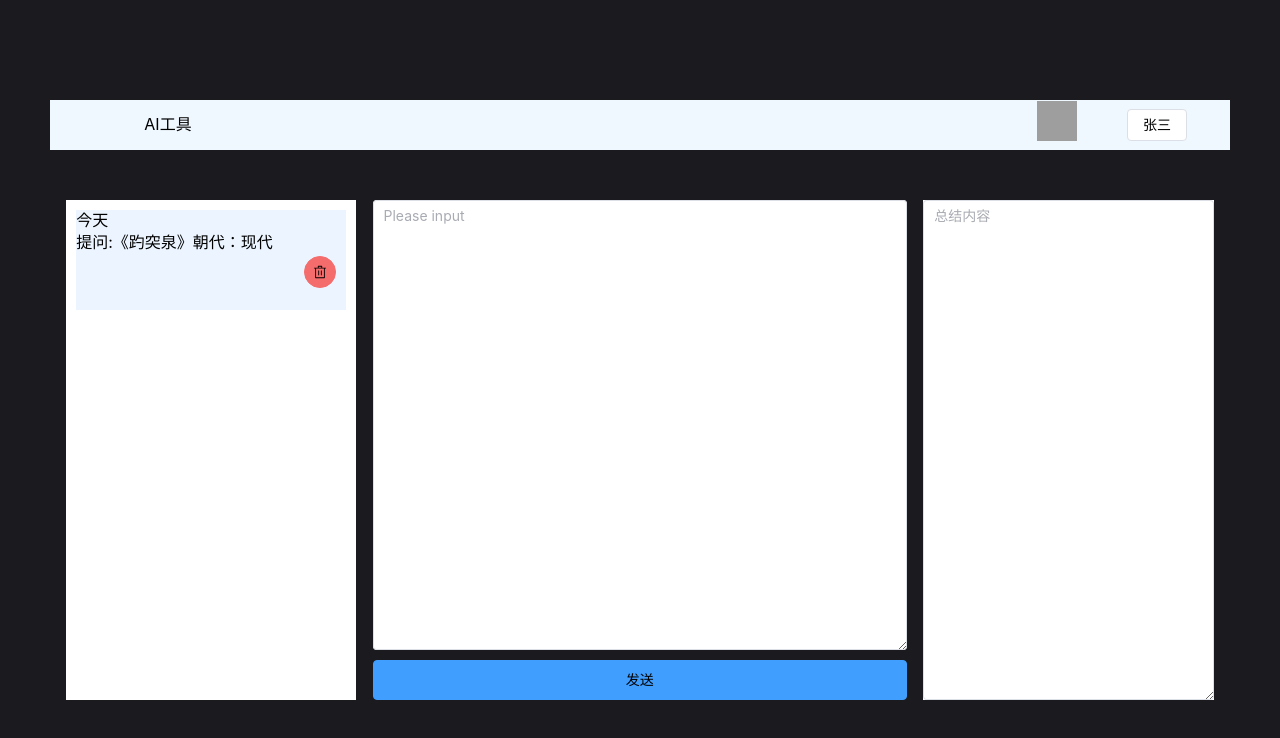
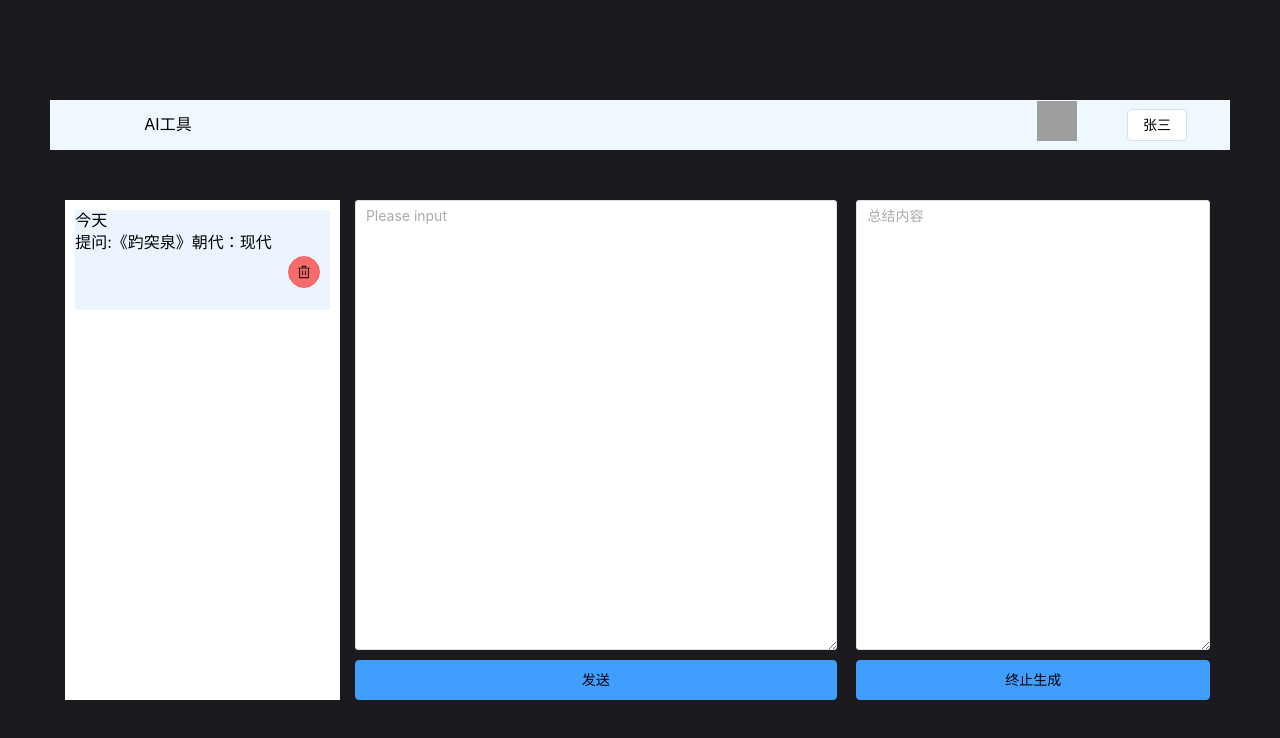
Before and after one commit to nice-fun/17-40chat, a Vue app: page / in a window 1280 px wide. Shown: the top 738 px of the page. Built offline with nearby package versions, Linux system fonts and the light colour scheme; grey boxes are pictures that could not be loaded.

Commit message:
“增加功能”

```diff
--- a/src/renderer/src/views/login/index.vue
+++ b/src/renderer/src/views/login/index.vue
@@ -49,11 +49,16 @@
                 <el-input :disabled="loading" v-model="message" style="width: 100%;height: 450px;" type="textarea"
                     placeholder="Please input" />
                 <el-button :disabled="loading" class="btn" type="primary" @click="handleSendMessage">发送</el-button>
+
             </div>
             <div class="right box">
                 <div class="right-body">
                     <el-input v-loading="loading" class="inputTextArea" id="inputText"
-                        style="width: 100%;height: 500px;" type="textarea" placeholder="总结内容" />
+                        style="width: 100%;height: 450px;" type="textarea" placeholder="总结内容" />
+                    <el-button :disabled="isCopy" v-if="!isCopy" class="btn" type="primary"
+                        @click="copyToClipboard">一键复制</el-button>
+                    <el-button :disabled="loading" v-if="isCopy" class="btn" type="primary"
+                        @click="stopInterval">终止生成</el-button>
                 </div>
             </div>
         </div>
@@ -71,6 +76,7 @@ import { ElMessageBox } from 'element-plus'
 onMounted(() => {
     console.log(nowUser)
 })
+
 const loading = ref(false)
 const store = useStore()
 const nowUser = ref(store.zhangsanData)
@@ -83,6 +89,7 @@ const isDisabled = ref(false)
 const radio1 = ref('zhangsanData')
 const i = ref(0)
 let messageText = ''
+const isCopy = ref(true)
 /**
 
 const intervalId = setInterval((results) => {
@@ -100,6 +107,7 @@ const handleSendMessage = async () => {
     messageText = ''
     document.getElementById('inputText').innerHTML = messageText;
     if (message.value !== '') {
+        isCopy.value = true
         loading.value = true
         const res = await login({
             messages: [
@@ -136,11 +144,14 @@ const handleSendMessage = async () => {
 
                     if (i.value === strin.length - 1) {
                         clearInterval(intervalId);
+                        isCopy.value = false;
                         i.value = 0
+
                     }
 
                 } else {
                     clearInterval(intervalId);
+                    isCopy.value = false;
                     i.value = 0
                 }
             }, 100);
@@ -161,7 +172,23 @@ const handleSendMessage = async () => {
         window.alert('禁止为空')
     }
 }
+const stopInterval = () => {
+    clearInterval(intervalId);
+    isCopy.value = false;
+    i.value = 0
 
+}
+const copyToClipboard = () => {
+    const textToCopy = messageText
+    navigator.clipboard.writeText(textToCopy).then(
+        function () {
+            console.log("复制成功！");
+        },
+        function () {
+            console.log("复制失败！");
+        }
+    );
+}
 const matchAllBetweenSingleQuotes = (str) => {
     const regex = /content='([^']*)'/g;
     let match;
@@ -338,13 +365,20 @@ const changeUser = (user) => {
             align-items: center;
             justify-content: center;
 
+
             .right-body {
-                background-color: white;
+
                 height: 100%;
                 width: 90%;
 
                 ::v-deep(.el-textarea__inner) {
                     height: 100%;
+                }
+
+                .btn {
+                    width: 100%;
+                    height: 40px;
+                    margin: 10px 0 0 0;
                 }
             }
         }
```
